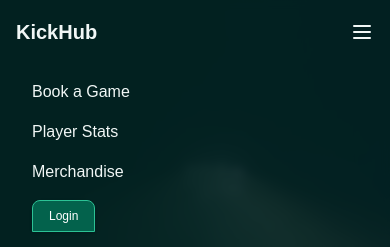
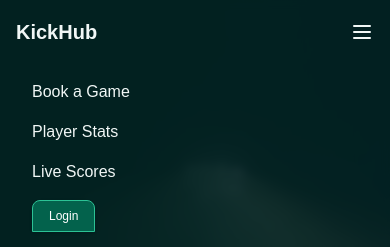
Before and after one commit to CodingDyl/V-Football, a Next.js app: page / in a window 390 px wide. Both pictures are taken after a click on the button 362 px from the left and 32 px from the top of the page. Shown: the top 247 px of the page. Built offline with nearby package versions, Linux system fonts and the light colour scheme; no server answers.

Commit message:
Updated mobile nav

```diff
--- a/components/ui/navbar.tsx
+++ b/components/ui/navbar.tsx
@@ -113,11 +113,11 @@ export function Navbar({ user, auth, logo = "KickHub"}: NavbarProps) {
                 Player Stats
               </Link>
               <Link
-                href="/shop"
+                href="/live-scores"
                 className="text-theme-background hover:text-theme-primary transition-colors"
                 onClick={() => setIsMobileMenuOpen(false)}
               >
-                Merchandise
+                Live Scores
               </Link>
               {user ? (
                 <>
```
